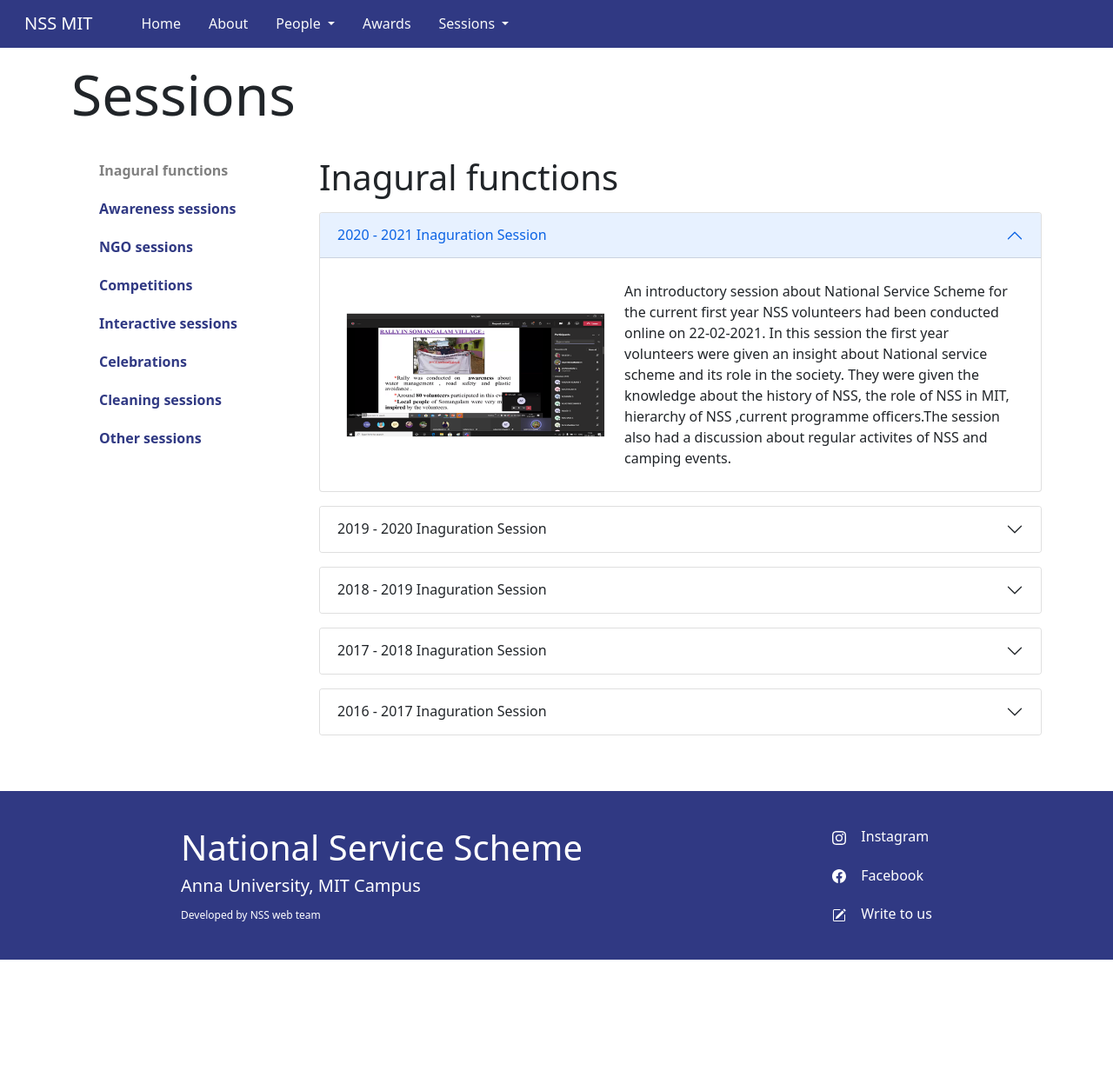
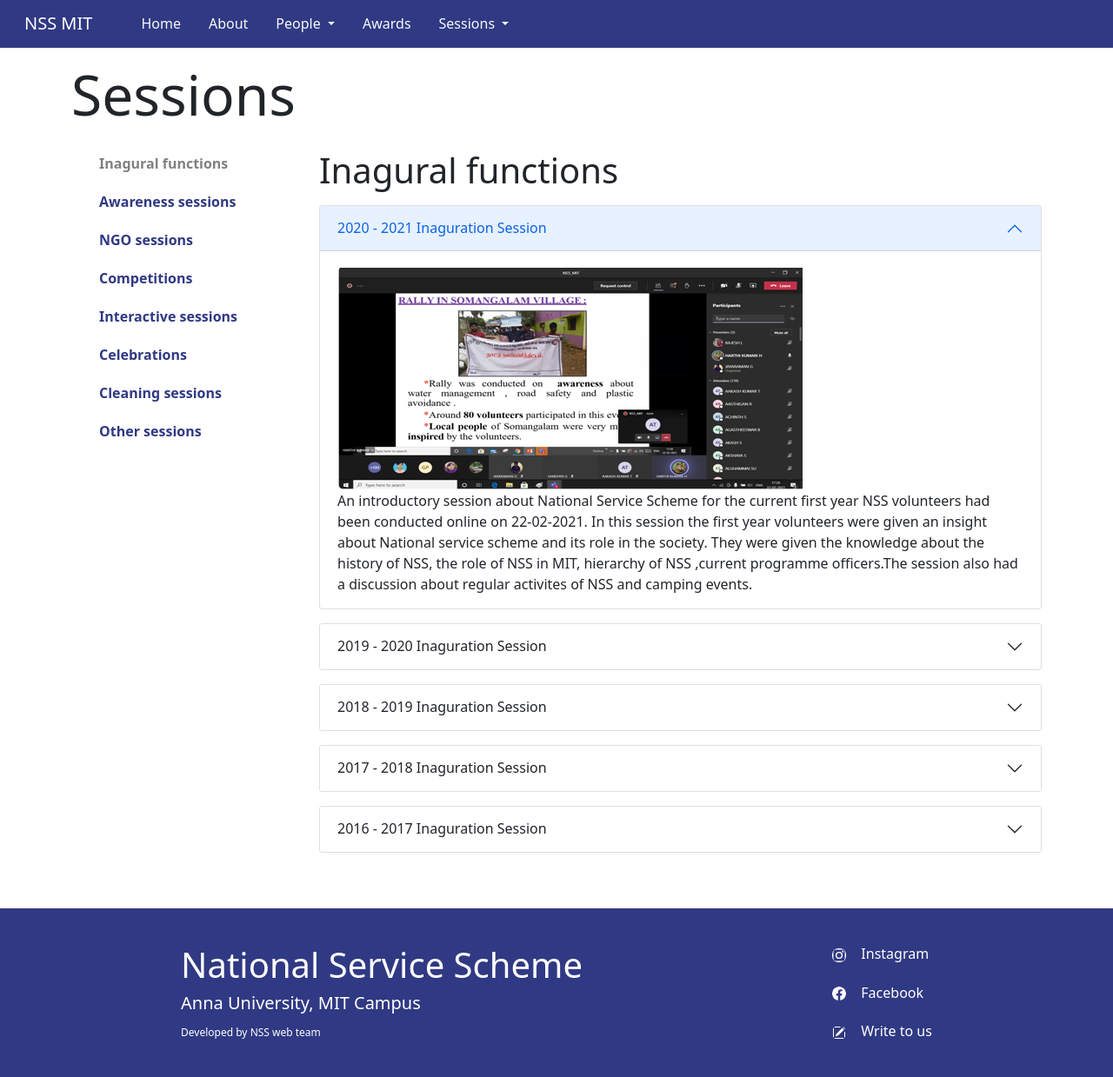
Before and after one commit to Prabakaran2712/NSS-Website, a PHP site: page /sessions.php in a window 1280 px wide, after a click on "2020 - 2021 Inaguration Session". Shown: the part 167-1406 px from the top of the page at 87% size. Before the commit the page ends 1271 px from the top, so only its background shows below. Run offline with PHP 8.4, Linux system fonts and the light colour scheme; data that the repository does not hold is empty; some libraries are stand-ins or nearby versions; some web fonts are replaced.

Commit message:
make sessions with react

```diff
--- a/data/sessions.json
+++ b/data/sessions.json
@@ -1,12 +1,12 @@
 {
   "sessions": [
-    { "name": "Inagural functions", "store": "inagurals.json" },
-    { "name": "Awareness sessions", "store": "awareness.json" },
-    { "name": "NGO sessions", "store": "awareness.json" },
-    { "name": "Competitions", "store": "awareness.json" },
-    { "name": "Interactive sessions", "store": "awareness.json" },
-    { "name": "Celebrations", "store": "awareness.json" },
-    { "name": "Cleaning sessions", "store": "awareness.json" },
-    { "name": "Other sessions", "store": "awareness.json" }
+    { "id": 1, "title": "Inagural functions", "store": "inagurals.json" },
+    { "id": 2, "title": "Awareness sessions", "store": "awareness.json" },
+    { "id": 3, "title": "NGO sessions", "store": "awareness.json" },
+    { "id": 4, "title": "Competitions", "store": "awareness.json" },
+    { "id": 5, "title": "Interactive sessions", "store": "awareness.json" },
+    { "id": 6, "title": "Celebrations", "store": "awareness.json" },
+    { "id": 7, "title": "Cleaning sessions", "store": "awareness.json" },
+    { "id": 8, "title": "Other sessions", "store": "awareness.json" }
   ]
 }
--- /dev/null
+++ b/react-scripts/sessions/App.js
@@ -0,0 +1,19 @@
+const root = document.querySelector('#root');
+
+const App = () => {
+    const [curSession, setCurSession] = React.useState(sessionsList[0]);
+    const changeCurSession = (sessionId) => {
+        setCurSession(sessionsList.find(session => session.id === sessionId));
+    }
+    return (
+        <div className="mt-3 mb-5">
+            <Title text="Sessions" />
+            <div className="row">
+                <SideBar views={sessionsList} curView={curSession} changeCurView={changeCurSession} />
+                <SessionContent session={curSession.title} />
+            </div>
+        </div>
+    );
+}
+
+ReactDOM.render(<App />, root);
--- /dev/null
+++ b/react-scripts/sessions/SessionContent.js
@@ -0,0 +1,31 @@
+const SessionContent = ({ session }) => {
+    const events = sessionData[session]["events"]
+    return <div class="col" id="curSession">
+        <div class="row">
+            <div class="col-fluid">
+                <h3 class="display-6 mt-3">{session}</h3>
+                {events && events.map(event =>
+                    <div class="accordion" id="accordion3">
+                        <div class="accordion-item my-3">
+                            <h2 class="accordion-header">
+                                <button class="accordion-button collapsed" data-bs-toggle="collapse" data-bs-target={`#a${event.id}`}>
+                                    {event.title}
+                                </button>
+                            </h2>
+                            <div id={`a${event.id}`} class="accordion-collapse collapse" data-bs-parent="#accordion2">
+                                <div class="accordion-body">
+                                    <div class="flex-item">
+                                        <img src={event.image} alt="session-image" class="img-fluid" />
+                                    </div>
+                                    <div class="flex-item">
+                                        {event.content}
+                                    </div>
+                                </div>
+                            </div>
+                        </div>
+                    </div>
+                )}
+            </div>
+        </div>
+    </div>
+}
--- a/sessions.php
+++ b/sessions.php
@@ -1,105 +1,21 @@
 <?php
- require './views/header.php';
- $session_data_path = './data/sessionDetails';
+    require('./views/header.php');
+    $session_data_path = './data/sessionDetails';
 ?>
-<script src="https://ajax.googleapis.com/ajax/libs/angularjs/1.6.9/angular.min.js"></script>
-
-<div ng-app="angApp" ng-controller="appCtrl" class="container mt-3 mb-5">
-    <h1 class="display-3 mb-3">Sessions</h1>
-    <div class="row">
-        <div class="col-sm-12 col-md-3">
-            <ul class="session-list">
-                <li ng-repeat="session in sessionsList" ng-click="changeData(session.name)">
-                    <a ng-class="{activeSession: (session.name === activeSession), inactiveSession: (session.name != activeSession)}" class="fw-bold">
-                        {{session["name"]}}
-                    </a>
-                </li>
-            </ul>
-        </div>
-        <div class="col" id="curSession">
-            <div class="row">
-                <div class="col-fluid">
-                    <h3 class="display-6 mt-3">{{activeSession}}</h3>
-                    <div ng-repeat="session in currentSession['events']">
-
-                        <div class="accordion" id="accordion3">
-
-                            <div class="accordion-item my-3">
-                                <h2 class="accordion-header">
-                                    <button class="accordion-button collapsed" data-bs-toggle="collapse" data-bs-target="#a{{session.id}}">
-                                        {{session.title}}
-                                    </button>
-                                </h2>
-                                <div id="a{{session.id}}" class="accordion-collapse collapse" data-bs-parent="#accordion2">
-                                    <div class="accordion-body">
-                                        <div class="flex-item">
-                                            <img src="{{session.image}}" alt="session-image">
-                                        </div>
-                                        <div class="flex-item">
-                                            {{session.content}}
-                                        </div>
-                                    </div>
-                                </div>
-                            </div>
-                        </div>
-                    </div>
-                </div>
-            </div>
-        </div>
-    </div>
-</div>
-
-<style>
-    .accordion-body{
-        display: flex;
-        justify-content: space-around;
-        align-items: center;
-        flex-wrap: wrap;
-    }
-    .activeSession{
-        color: grey;
-        cursor: text !important;
-    }
-    .activeSession:hover{
-        color: grey;
-    }
-    .inactiveSession{
-        color: #303983;
-    }
-    .inactiveSession:hover {
-        font-size: 17px;
-    }
-    .accordion-body img{
-        max-width: 300px;
-    }
-    .flex-item{
-        margin: 10px;
-    }
-    .session-list{
-        text-align: left;
-        list-style-type: none;
-    }
-    .session-list li{
-        margin: 20px auto;
-    }
-    .session-list li a{
-        text-decoration: none;
-        cursor: pointer;
-    }
-    @media (min-width: 992px) {
-        .accordion-body{
-            flex-wrap: nowrap;
-        }
-     }
-</style>
 
 
-<script>
-    var app = angular.module('angApp', []);
-    app.controller('appCtrl', $scope => {
-        $scope.activeSession = 'Inagural functions';
-        $scope.sessionsList = <?php json_encode(require('./data/sessions.json')); ?>["sessions"];
-        $scope.sessionData = {
+<div id="root" class="container"></div>
+
+<!-- react scripts -->
+<script src="https://unpkg.com/react@18/umd/react.production.min.js" crossorigin></script>
+<script src="https://unpkg.com/react-dom@18/umd/react-dom.production.min.js" crossorigin></script>
+
+<!-- Be sure to remove this babel transformer on production -->
+<script src="https://unpkg.com/@babel/standalone/babel.min.js"></script>
+
+<script type="text/javascript">
+    const sessionsList = <?php json_encode(require('./data/sessions.json')); ?>["sessions"];
+    const sessionData = {
             "Inagural functions": <?php json_encode(require $session_data_path.'/inagurals.json'); ?>,
             "Awareness sessions": <?php json_encode(require $session_data_path.'/awareness.json'); ?>,
             "NGO sessions": <?php json_encode(require $session_data_path.'/ngo.json'); ?>,
@@ -109,18 +25,15 @@
             "Cleaning sessions": <?php json_encode(require $session_data_path.'/cleaning.json'); ?>,
             "Other sessions": <?php json_encode(require $session_data_path.'/others.json'); ?>,
         };
-        $scope.currentSession = $scope.sessionData[$scope.activeSession];
-
-        // re render current session when active session changes
-        $scope.$watch('activeSession', () => {
-            $scope.currentSession = $scope.sessionData[$scope.activeSession];
-        });
-
-        $scope.changeData = (name) => {
-            $scope.activeSession = name;
-        }
-
-    })
 </script>
 
-<?php require './views/footer.php'; ?>
+<script type="text/jsx" src="./react-scripts/components/Title.js"></script>
+<script type="text/jsx" src="./react-scripts/components/Sidebar.js"></script>
+<script type="text/jsx" src="./react-scripts/sessions/SessionContent.js"></script>
+<script type="text/jsx" src="./react-scripts/sessions/App.js"></script>
+
+<link rel="stylesheet" href="./react-scripts/global.css">
+<style>
+</style>
+
+<?php require('./views/footer.php'); ?>
```
